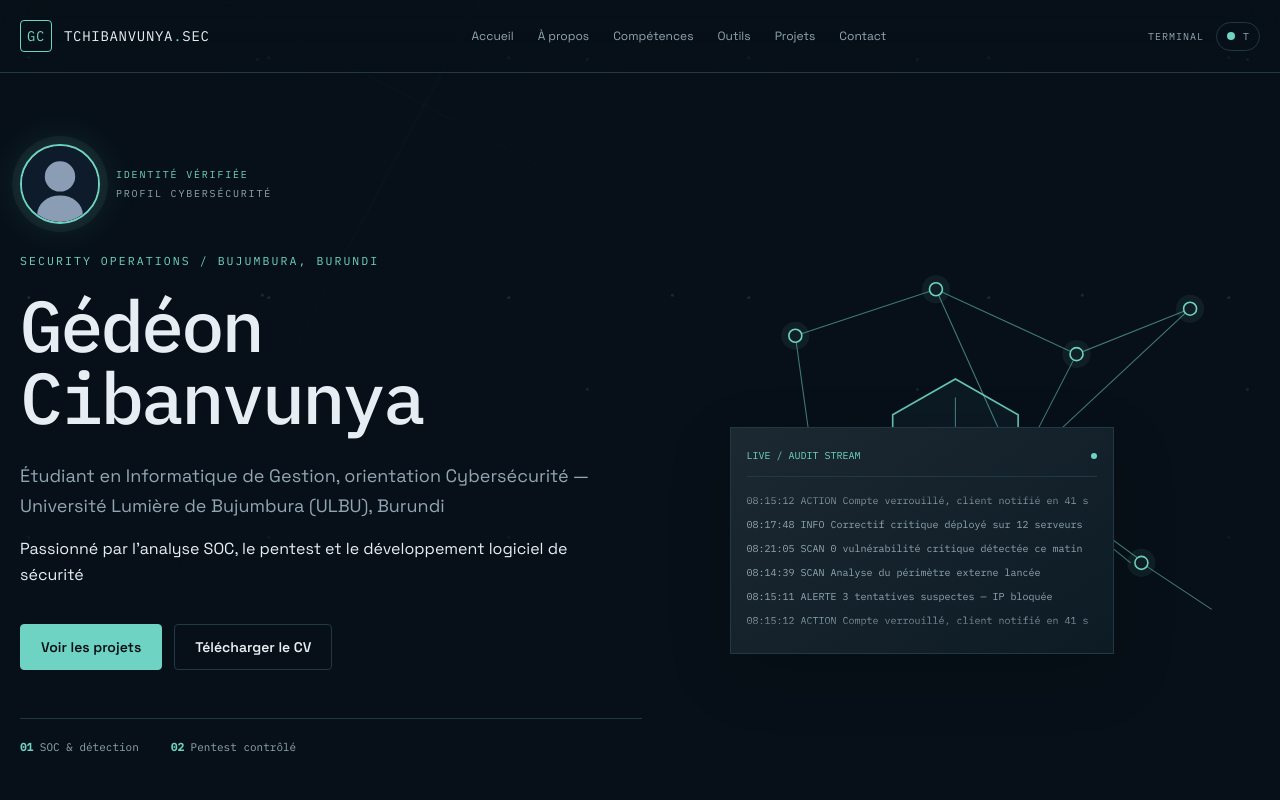
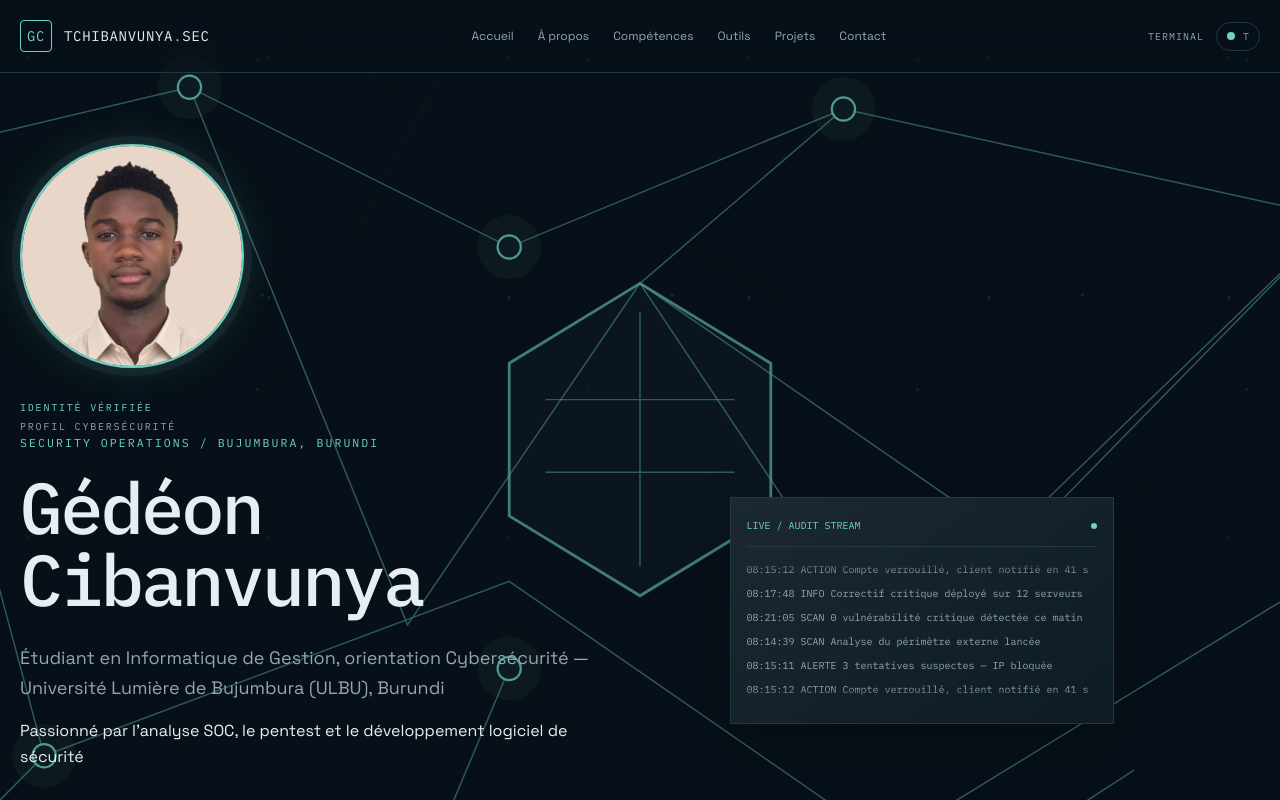
Before and after one commit to GedeonTch/Portfolio, a Next.js app: page / in a window 1280 px wide. Shown: the top 800 px of the page. Built offline with nearby package versions, Linux system fonts and the light colour scheme.

Commit message:
Expand hero profile and network background
Feature the uploaded profile photo prominently and extend the professional node network across the full home section background.

```diff
--- a/src/components/Hero.tsx
+++ b/src/components/Hero.tsx
@@ -1,6 +1,5 @@
 'use client';
 
-import { motion } from 'framer-motion';
 import { useEffect, useState } from 'react';
 import { content } from '@/data/content';
 import { useTheme } from '@/lib/theme-context';
@@ -32,11 +31,15 @@ export default function Hero() {
   }, []);
   const accent = theme === 'terminal' ? 'var(--accent)' : 'var(--accent)';
 
-  return <section id="hero" className="relative min-h-screen overflow-hidden px-5 pb-20 pt-36">
-    <div className="mx-auto grid max-w-7xl items-center gap-14 lg:grid-cols-[1.05fr_.95fr]">
-      <div className="relative z-10">
-      <div className="mb-7 flex items-center gap-4">
-        <div className="profile-frame h-20 w-20 overflow-hidden rounded-full border-2 bg-[var(--card-bg)]">
+  return (
+    <section id="hero" className="relative min-h-screen overflow-hidden px-5 pb-20 pt-36">
+    <div className="pointer-events-none absolute inset-0 z-0 opacity-70">
+      <NetworkGraphic accent={accent} />
+    </div>
+    <div className="relative z-10 mx-auto grid max-w-7xl items-center gap-14 lg:grid-cols-[1.05fr_.95fr]">
+      <div>
+      <div className="mb-8 flex items-center gap-5">
+        <div className="profile-frame h-44 w-44 shrink-0 overflow-hidden rounded-full border-2 bg-[var(--card-bg)] sm:h-56 sm:w-56">
           <img
             src={photoSrc}
             alt="Portrait de Gédéon Cibanvunya"
@@ -44,11 +47,11 @@ export default function Hero() {
             onError={() => setPhotoSrc('/photo-placeholder.svg')}
           />
         </div>
+      </div>
         <div className="font-mono text-[10px] uppercase tracking-[.18em] text-[var(--text-muted)]">
           <span className="mb-1 block text-[var(--accent)]">Identité vérifiée</span>
           Profil cybersécurité
         </div>
-      </div>
       <p className="section-kicker mb-5">Security operations / Bujumbura, Burundi</p>
         <h1 className="max-w-4xl font-mono text-4xl font-medium leading-tight tracking-[-.04em] text-[var(--foreground)] sm:text-6xl lg:text-7xl">
           {displayText}<span className="cursor-blink text-[var(--accent)]">_</span>
@@ -64,7 +67,6 @@ export default function Hero() {
         </div>
       </div>
       <div className="relative min-h-[390px]">
-        <NetworkGraphic accent={accent} />
         <div className="surface absolute bottom-3 left-0 w-full max-w-sm p-4 font-mono text-[10px] leading-6 text-[var(--text-muted)] sm:left-8">
           <div className="mb-2 flex items-center justify-between border-b border-[var(--border)] pb-2 text-[var(--accent)]"><span>LIVE / AUDIT STREAM</span><span className="h-1.5 w-1.5 rounded-full bg-[var(--accent)]" /></div>
           <div className="audit-stream">
@@ -75,14 +77,15 @@ export default function Hero() {
         </div>
       </div>
     </div>
-  </section>;
+    </section>
+  );
 }
 
 function NetworkGraphic({ accent }: { accent: string }) {
-  return <svg aria-label="Réseau de nœuds de sécurité" role="img" viewBox="0 0 520 400" className="h-full w-full">
-    <path d="M180 168 238 135 296 168 296 235 238 269 180 235Z" fill="var(--card-bg)" stroke={accent} strokeWidth="1.5" opacity=".92" />
-    <path d="M238 152v98M198 187h80M198 217h80" className="network-line" />
-    <g className="network-line"><path d="M90 95 220 52 350 112 455 70M90 95l25 180 180-56 105 86M220 52l75 167 160-149M350 112l-55 107 115 84M115 275l-70 58M295 219l-40 130M410 305l65 43" /></g>
-    {[[90,95],[220,52],[350,112],[455,70],[115,275],[295,219],[410,305],[255,349],[45,333]].map(([cx,cy]) => <g key={`${cx}-${cy}`}><circle cx={cx} cy={cy} r="6" className="network-node" /><circle cx={cx} cy={cy} r="13" fill={accent} opacity=".08" /></g>)}
+  return <svg aria-label="Réseau de nœuds de sécurité" role="img" viewBox="0 0 1200 700" preserveAspectRatio="xMidYMid slice" className="h-full w-full">
+    <path d="M510 250 600 195 690 250 690 355 600 410 510 355Z" fill="var(--card-bg)" stroke={accent} strokeWidth="2" opacity=".8" />
+    <path d="M600 215v175M535 275h130M535 325h130" className="network-line" />
+    <g className="network-line"><path d="M80 110 290 60 510 170 740 75 1080 150M80 110l110 410 320-120 260 180 310-190M290 60l150 370 160-235 260 180 220-225M740 75l-140 120 170 255 310-300M190 520 60 650M510 460 430 650M770 640l170-110M1080 150l100 180" /></g>
+    {[[80,110],[290,60],[510,170],[740,75],[1080,150],[190,520],[510,460],[770,640],[1080,490],[1180,330]].map(([cx,cy]) => <g key={`${cx}-${cy}`}><circle cx={cx} cy={cy} r="8" className="network-node" /><circle cx={cx} cy={cy} r="22" fill={accent} opacity=".08" /></g>)}
   </svg>;
 }
```
Also changed, not shown: public/photo.jpg.
